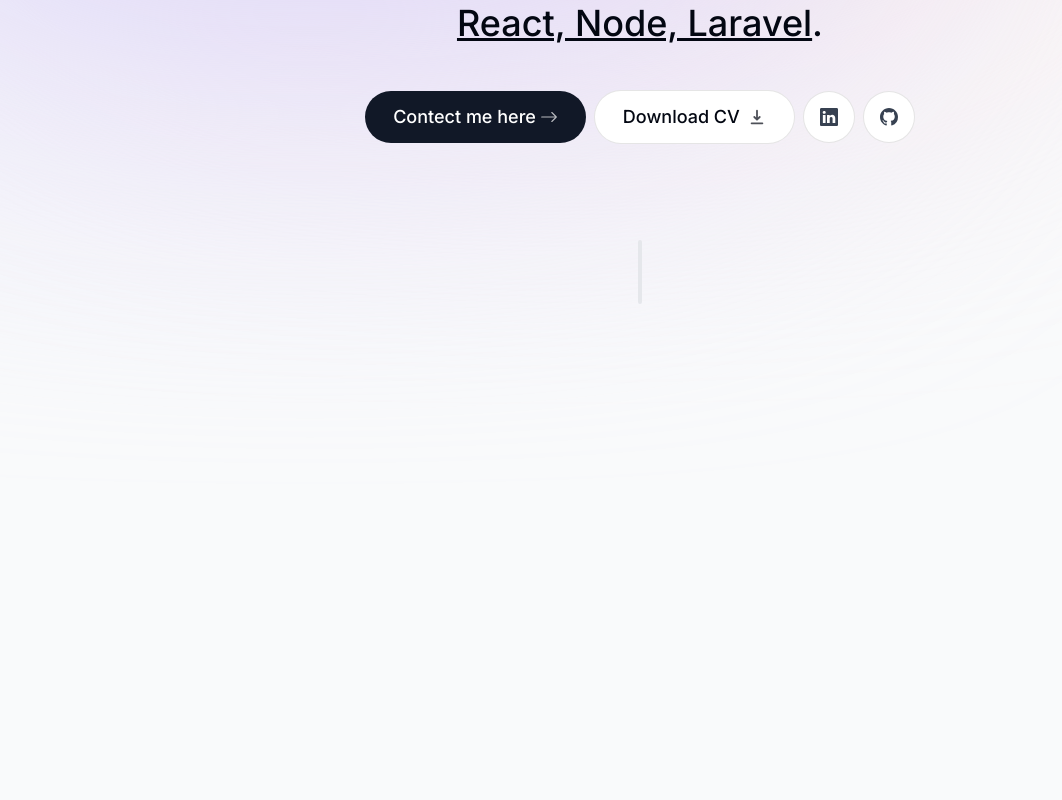
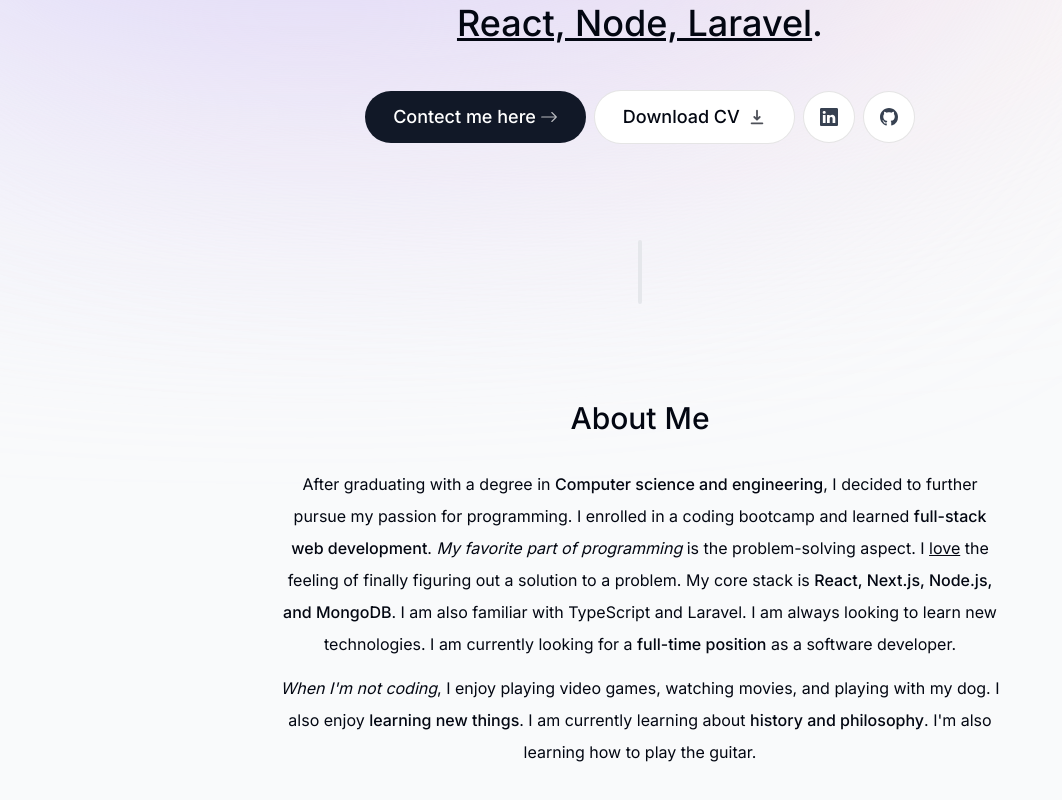
Before and after one commit to shafkat63/Nextportfolio, a Next.js app: page / in a window 1280 px wide. Shown: the part 422-1222 px from the top of the page, without its empty margins (0-1062 px from the left). Built offline with nearby package versions, Linux system fonts and the light colour scheme.

Commit message:
About section is added

```diff
--- a/app/page.tsx
+++ b/app/page.tsx
@@ -1,3 +1,4 @@
+import About from "@/components/about";
 import Intro from "@/components/intro";
 import SectionDivider from "@/components/section-divider";
 
@@ -6,7 +7,7 @@
 		<main className="flex flex-col items-center px-4">
 			<Intro/>
 			<SectionDivider/>
-
+			<About/>
 		</main>
 	);
 }
--- /dev/null
+++ b/components/about.tsx
@@ -0,0 +1,44 @@
+"use client"
+import React from "react";
+import SectionHeading from "./section-heading";
+import { motion } from "framer-motion";
+const About = () => {
+	return (
+		<motion.section className="mb-28 max-w-[45rem] text-center leading-8"
+    initial={{ opacity: 0, y: 100 }}
+      animate={{ opacity: 1, y: 0 }}
+      transition={{ delay: 0.175 }}
+    >
+			<SectionHeading>About Me</SectionHeading>
+			<p className="mb-3">
+				After graduating with a degree in{" "}
+				<span className="font-medium">Computer science and engineering</span>, I
+				decided to further pursue my passion for programming. I enrolled in a coding
+				bootcamp and learned{" "}
+				<span className="font-medium">full-stack web development</span>.{" "}
+				<span className="italic">My favorite part of programming</span> is the
+				problem-solving aspect. I <span className="underline">love</span> the
+				feeling of finally figuring out a solution to a problem. My core stack
+				is{" "}
+				<span className="font-medium">
+					React, Next.js, Node.js, and MongoDB
+				</span>
+				. I am also familiar with TypeScript and Laravel. I am always looking to
+				learn new technologies. I am currently looking for a{" "}
+				<span className="font-medium">full-time position</span> as a software
+				developer.
+			</p>
+
+			<p>
+				<span className="italic">When I'm not coding</span>, I enjoy playing
+				video games, watching movies, and playing with my dog. I also enjoy{" "}
+				<span className="font-medium">learning new things</span>. I am currently
+				learning about{" "}
+				<span className="font-medium">history and philosophy</span>. I'm also
+				learning how to play the guitar.
+			</p>
+		</motion.section>
+	);
+};
+
+export default About;
--- a/components/intro.tsx
+++ b/components/intro.tsx
@@ -19,7 +19,7 @@
 						}}
 					>
 						<Image
-							src="/shafkatnextS.jpeg"
+							src="/shafkat3.jpg"
 							width="192"
 							height="192"
 							alt="Picture of the shafkat"
--- /dev/null
+++ b/components/section-heading.tsx
@@ -0,0 +1,9 @@
+import React from "react";
+type SectionHeadingProps={
+    children:React.ReactNode
+}
+const SectionHeading = ({children}:SectionHeadingProps) => {
+	return <h2 className="text-3xl font-medium capitalize mb-8">{children} </h2>;
+};
+
+export default SectionHeading;
```
Also changed, not shown: public/shafkat3.jpg (added).
